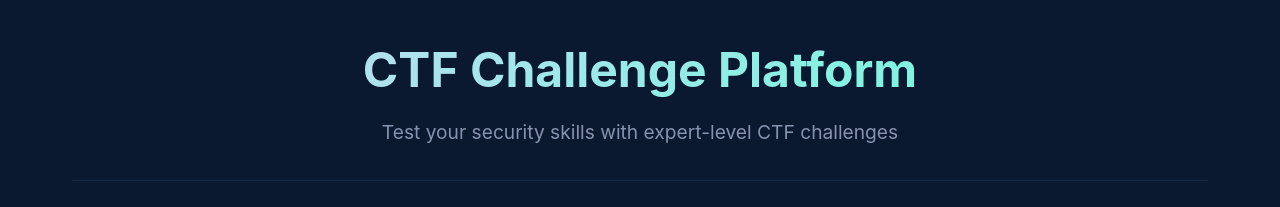
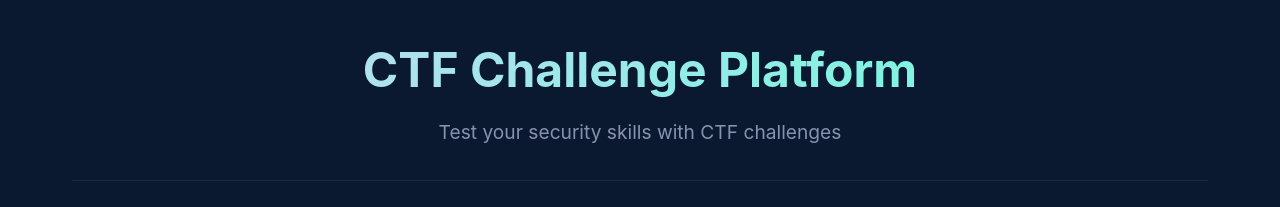
Before and after one commit to simrank42/CTF-Challenge-Platform, a plain HTML site: page index.html in a window 1280 px wide. Shown: the top 207 px of the page. Drawn offline with Linux system fonts and the light colour scheme.

Commit message:
Initial commit: CTF Challenge Platform 2

```diff
--- a/index.html
+++ b/index.html
@@ -10,7 +10,7 @@
     <div class="container">
         <header>
             <h1>CTF Challenge Platform</h1>
-            <p class="subtitle">Test your security skills with expert-level CTF challenges</p>
+            <p class="subtitle">Test your security skills with CTF challenges</p>
         </header>
 
         <div class="progress-dashboard">
```
